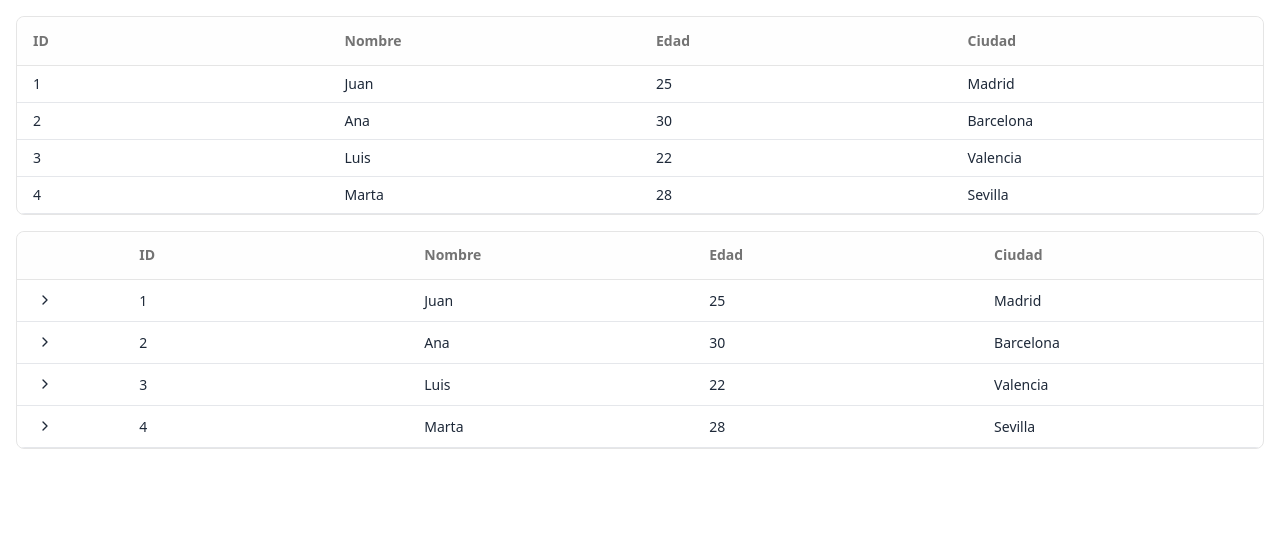
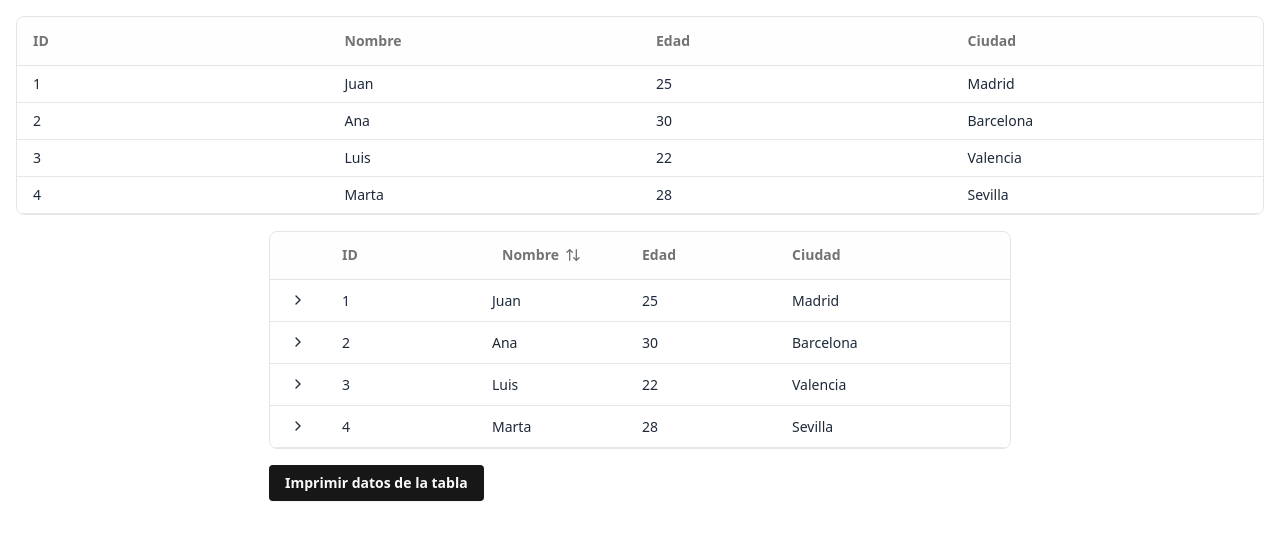
Before and after one commit to eduardoquea3/base-react-components, a React app: page /controls in a window 1280 px wide. Shown: the top 540 px of the page. Built offline with nearby package versions, Linux system fonts and the light colour scheme; the HTML template or start-up script is replaced by a standard one.

Commit message:
refactor: change field in def columns

```diff
--- a/src/app/controls/table-sub-component.tsx
+++ b/src/app/controls/table-sub-component.tsx
@@ -1,7 +1,9 @@
+import { Button } from "@/components/ui/button"
 import { DataTable } from "@/shared/components/ui/data-table"
 import { useDataTable } from "@/shared/hooks/useDataTable"
 import type { ColumnDef, Row } from "@tanstack/react-table"
-import { ChevronDown, ChevronRight } from "lucide-react"
+import { ArrowUpDown, ChevronDown, ChevronRight } from "lucide-react"
+import { useEffect, useState } from "react"
 
 interface Person {
   id: number
@@ -59,8 +61,6 @@ const columns: ColumnDef<Person>[] = [
         )}
       </button>
     ),
-    enableSorting: false,
-    enableColumnFilter: false,
     size: 30,
   },
   // las demás columnas
@@ -70,7 +70,18 @@ const columns: ColumnDef<Person>[] = [
   },
   {
     accessorKey: "name",
-    header: "Nombre",
+    header: ({ column }) => {
+      return (
+        <Button
+          variant="ghost"
+          size="sm"
+          onClick={() => column.toggleSorting(column.getIsSorted() === "asc")}
+        >
+          Nombre
+          <ArrowUpDown />
+        </Button>
+      )
+    },
   },
   {
     accessorKey: "age",
@@ -79,6 +90,24 @@ const columns: ColumnDef<Person>[] = [
   {
     accessorKey: "city",
     header: "Ciudad",
+    cell: ({ getValue, row, column, table }) => {
+      const initialValue = getValue()
+      const [value, setValue] = useState(initialValue)
+
+      useEffect(() => {
+        setValue(initialValue)
+      }, [initialValue])
+
+      return (
+        <input
+          value={value as string}
+          onChange={(e) => setValue(e.target.value)}
+          onBlur={() =>
+            table.options.meta?.updateData?.(row.index, column.id, value)
+          }
+        />
+      )
+    },
   },
 ]
 
@@ -87,25 +116,31 @@ export default function TableSubComponent() {
     data,
     columns,
     showRows: 5,
-    enableRowSelection: true,
-    enableMultiRowSelection: true,
     enableSorting: true,
-    enableFilters: true,
   })
 
   const renderSubComponent = ({ row }: { row: Row<Person> }) => {
     return (
       <div className="bg-gray-50 p-4 text-gray-700 text-sm">
-        <strong>Descripción:</strong> {row.original.description}
+        {/* <strong>Descripción:</strong> {row.original.description} */}
+        <pre>{JSON.stringify(row.original, null, 2)}</pre>
       </div>
     )
   }
 
+  const handleLogData = () => {
+    const tableData = table.getRowModel().rows.map((row) => row.original)
+    console.log("Datos actuales de la tabla:", tableData)
+  }
+
   return (
-    <DataTable
-      table={table}
-      isLoading={false}
-      renderSubComponent={renderSubComponent}
-    />
+    <div className="space-y-4">
+      <DataTable
+        table={table}
+        isLoading={false}
+        renderSubComponent={renderSubComponent}
+      />
+      <Button onClick={handleLogData}>Imprimir datos de la tabla</Button>
+    </div>
   )
 }
```
